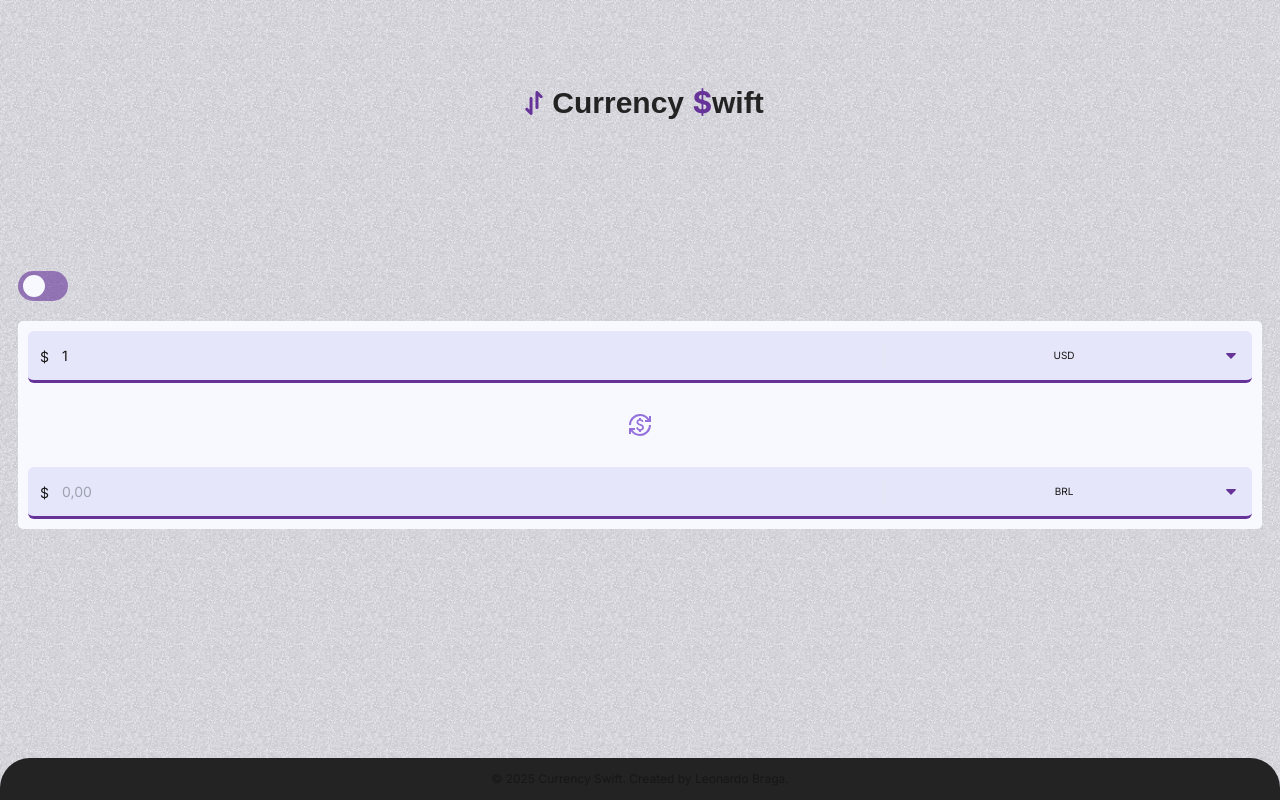
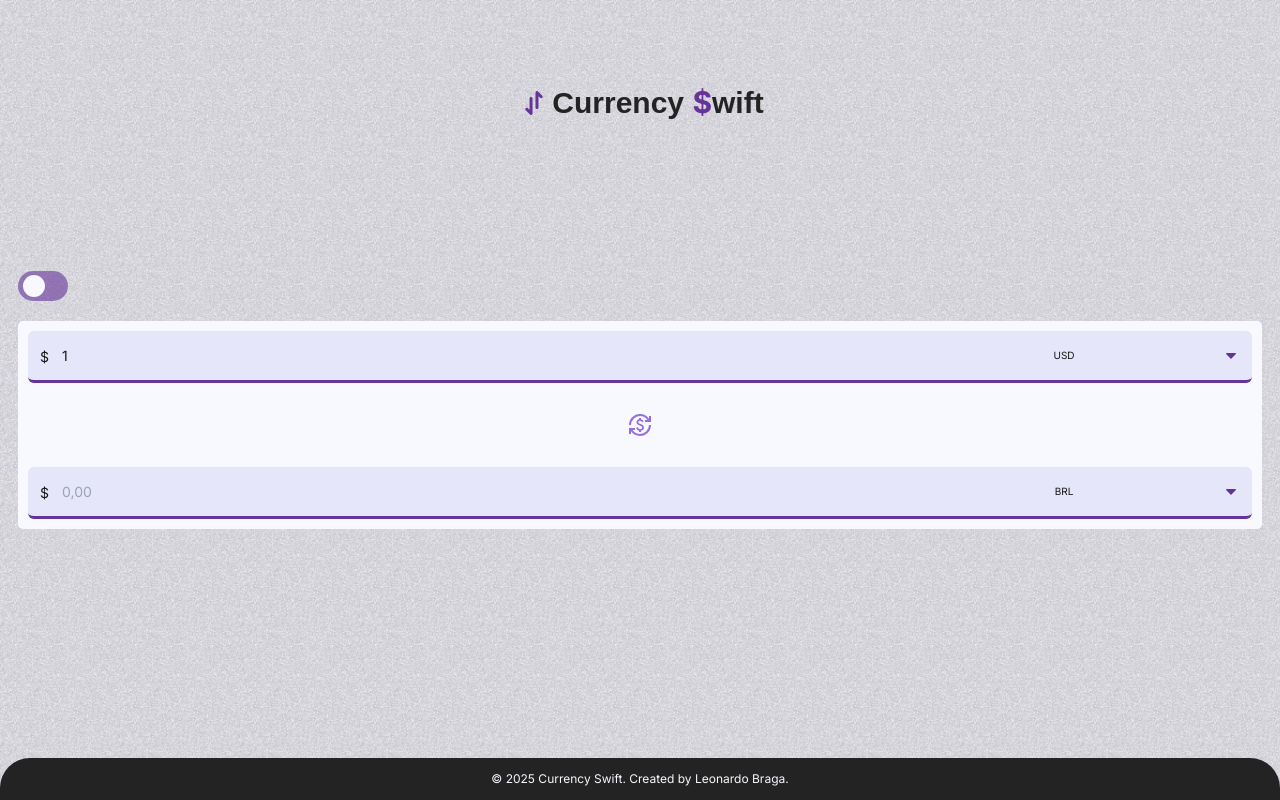
Before and after one commit to code-front-braga/currency_swift, a Next.js app: page / in a window 1280 px wide. Built offline with nearby package versions, Linux system fonts and the light colour scheme; a web font is replaced by a local one.

Commit message:
chore: adjust colors

```diff
--- a/src/app/components/footer.tsx
+++ b/src/app/components/footer.tsx
@@ -12,8 +12,8 @@ export default function Footer() {
 		>
 			<p
 				className={clsx('text-center font-inter text-[1.2rem]', {
-					'text-nero': !darkMode,
-					'text-ghostWhite': darkMode,
+					'text-ghostWhite': !darkMode,
+					'text-matteBlack': darkMode,
 				})}
 			>
 				&copy; {new Date().getFullYear()} Currency Swift. Created by Leonardo Braga.
```
